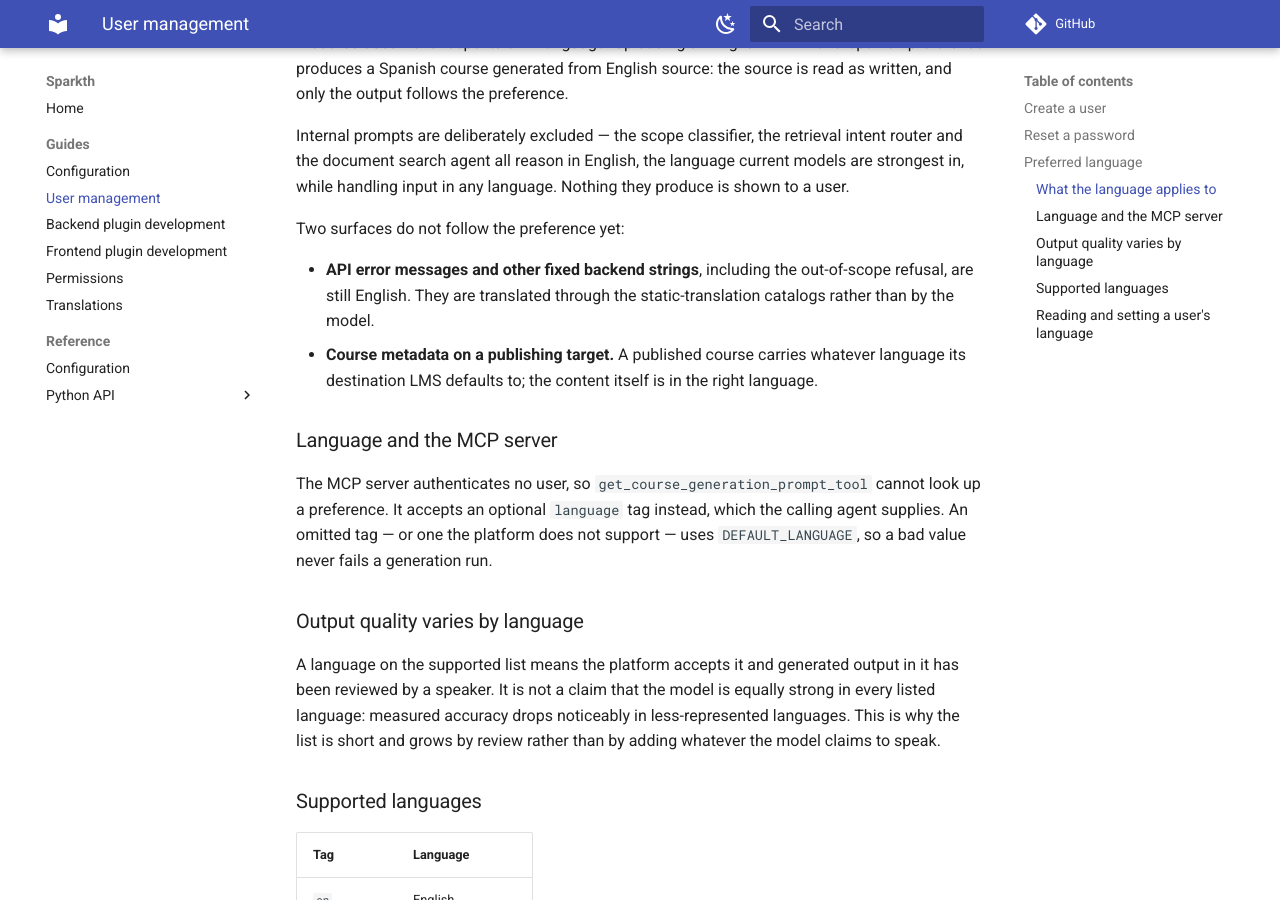
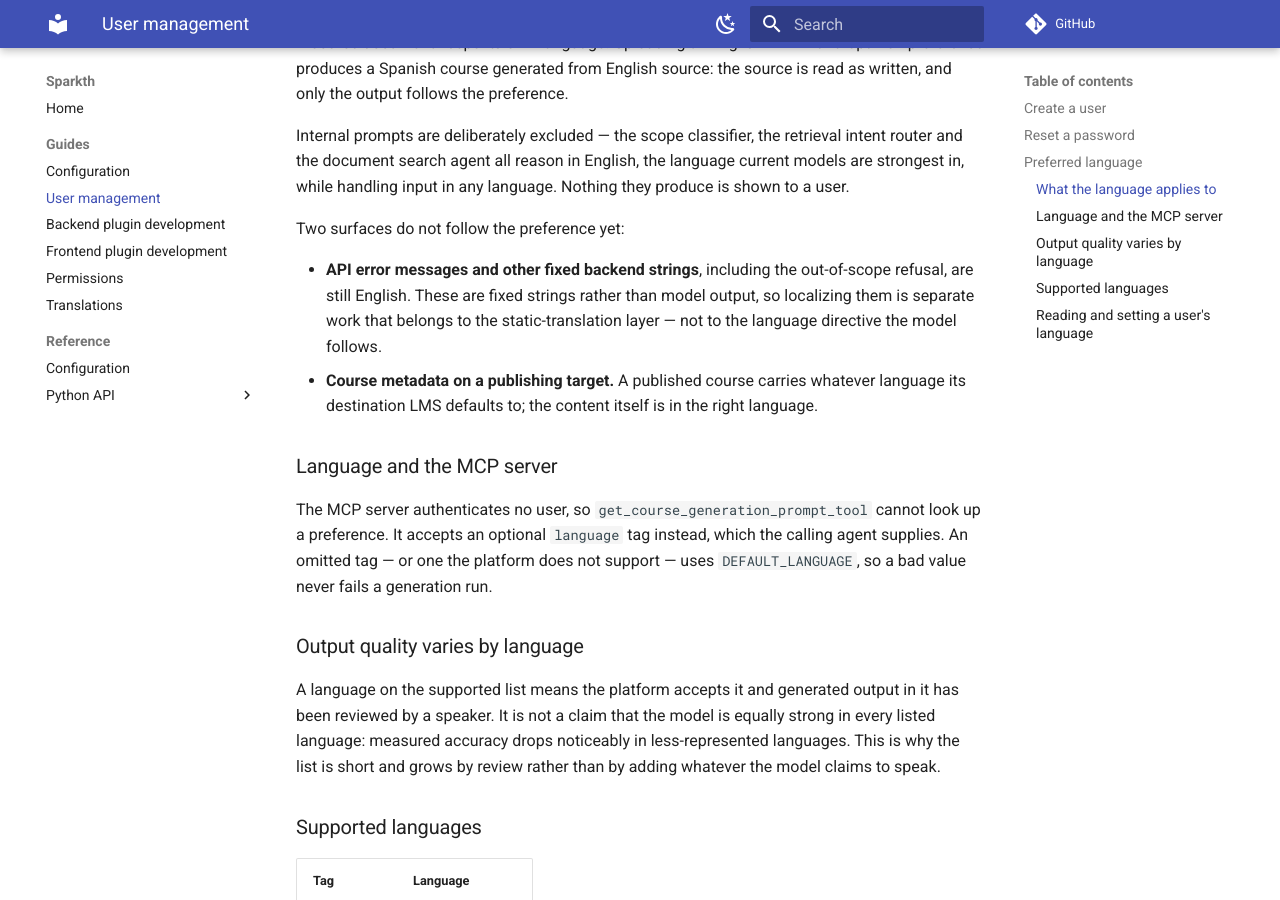
Before and after one commit to edly-io/sparkth, an MkDocs documentation site: the page built from docs/guides/user-management.md, in a window 1280 px wide and 900 px high, scrolled down 1770 px. Built offline with MkDocs 1.6.1 and Material for MkDocs 9.7.7, drawn with Linux system fonts in a browser that asks for light colours; comment, search, counter and statistics services are not loaded.

Commit message:
docs: clarify that error message localization is future work
The previous wording described a static-translation catalog mechanism that
does not yet exist in the codebase. Reworded to accurately reflect the current
state — API error messages and fixed backend strings are simply hardcoded
English — and to describe localization as separate work that belongs to a
dedicated translation layer, not to the language preference directive.

Co-Authored-By: Claude Opus 5 (1M context) <noreply@anthropic.com>

```diff
--- a/docs/guides/user-management.md
+++ b/docs/guides/user-management.md
@@ -86,8 +86,9 @@ a user.
 Two surfaces do not follow the preference yet:
 
 - **API error messages and other fixed backend strings**, including the out-of-scope
-  refusal, are still English. They are translated through the static-translation
-  catalogs rather than by the model.
+  refusal, are still English. These are fixed strings rather than model output, so
+  localizing them is separate work that belongs to the static-translation layer — not to
+  the language directive the model follows.
 - **Course metadata on a publishing target.** A published course carries whatever
   language its destination LMS defaults to; the content itself is in the right language.
 
```
